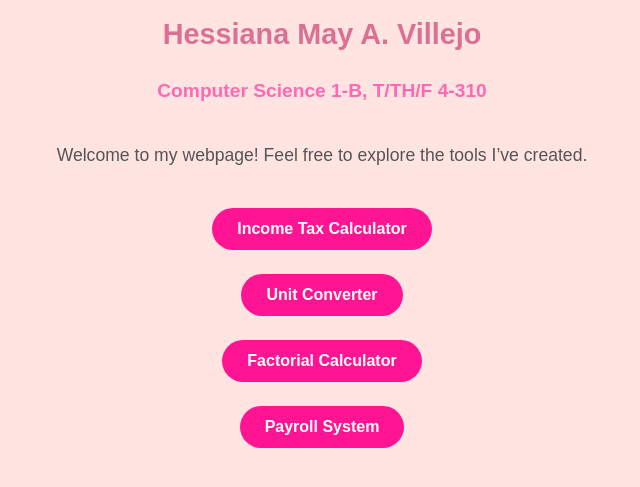
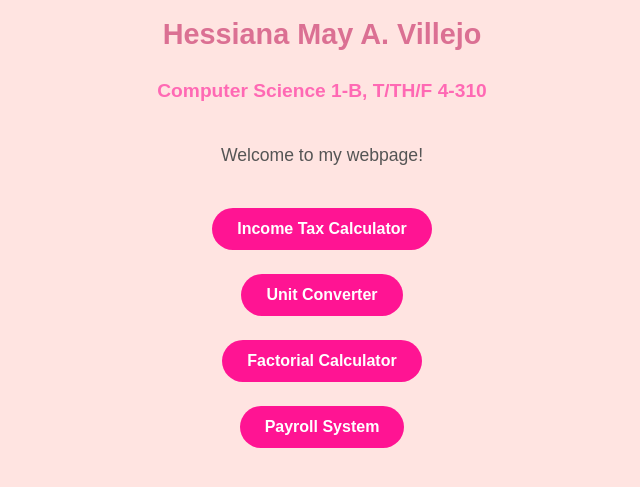
Before and after one commit to HessianaVillejo/HessianaVillejo.github.io-ITC, a plain HTML site: page index.html in a window 1280 px wide. Shown: the part 221-708 px from the top of the page, without its empty margins (318-958 px from the left). Drawn offline with Linux system fonts and the light colour scheme.

Commit message:
Update index.html

```diff
--- a/index.html
+++ b/index.html
@@ -72,7 +72,7 @@
     <h1>Welcome to My Homepage</h1>
     <h2>Hessiana May A. Villejo</h2>
     <h3>Computer Science 1-B, T/TH/F 4-310</h3>
-    <p>Welcome to my webpage! Feel free to explore the tools I’ve created.</p>
+    <p>Welcome to my webpage!</p>
 
     <a href="taxc.html">Income Tax Calculator</a>
     <a href="converter.html">Unit Converter</a>
```
